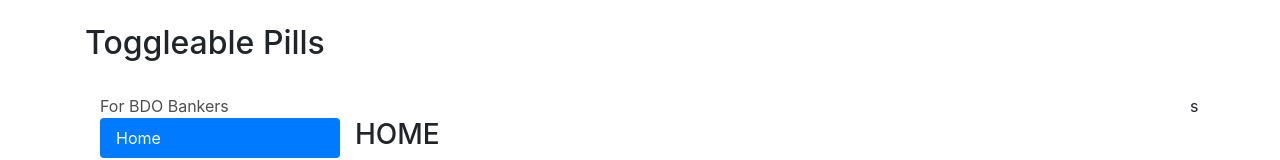
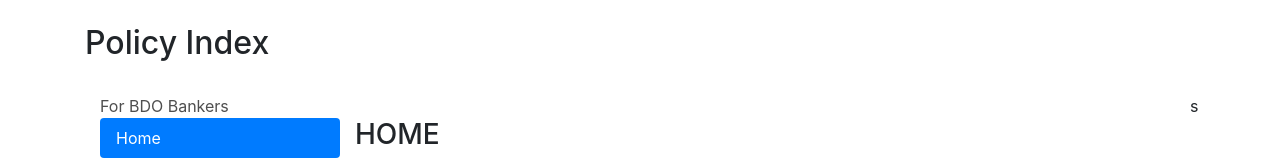
Before and after one commit to BeaUy/AzureTestSite3, a plain HTML site: page policy1.html in a window 1280 px wide. Shown: the top 160 px of the page. Drawn offline with nearby package versions, Linux system fonts and the light colour scheme.

Commit message:
Update policy1.html

```diff
--- a/policy1.html
+++ b/policy1.html
@@ -1,7 +1,7 @@
 <!DOCTYPE html>
 <html lang="en">
 <head>
-  <title>Bootstrap Example</title>
+  <title>Bank Policy Catalogue</title>
   <meta charset="utf-8">
   <meta name="viewport" content="width=device-width, initial-scale=1">
   <link rel="stylesheet" href="https://maxcdn.bootstrapcdn.com/bootstrap/4.5.2/css/bootstrap.min.css">
@@ -15,7 +15,7 @@
 <br>
 
 <div class="container">
-  <h2>Toggleable Pills</h2>
+  <h2>Policy Index</h2>
   <br>
 
 <div class="wrapper">
```
